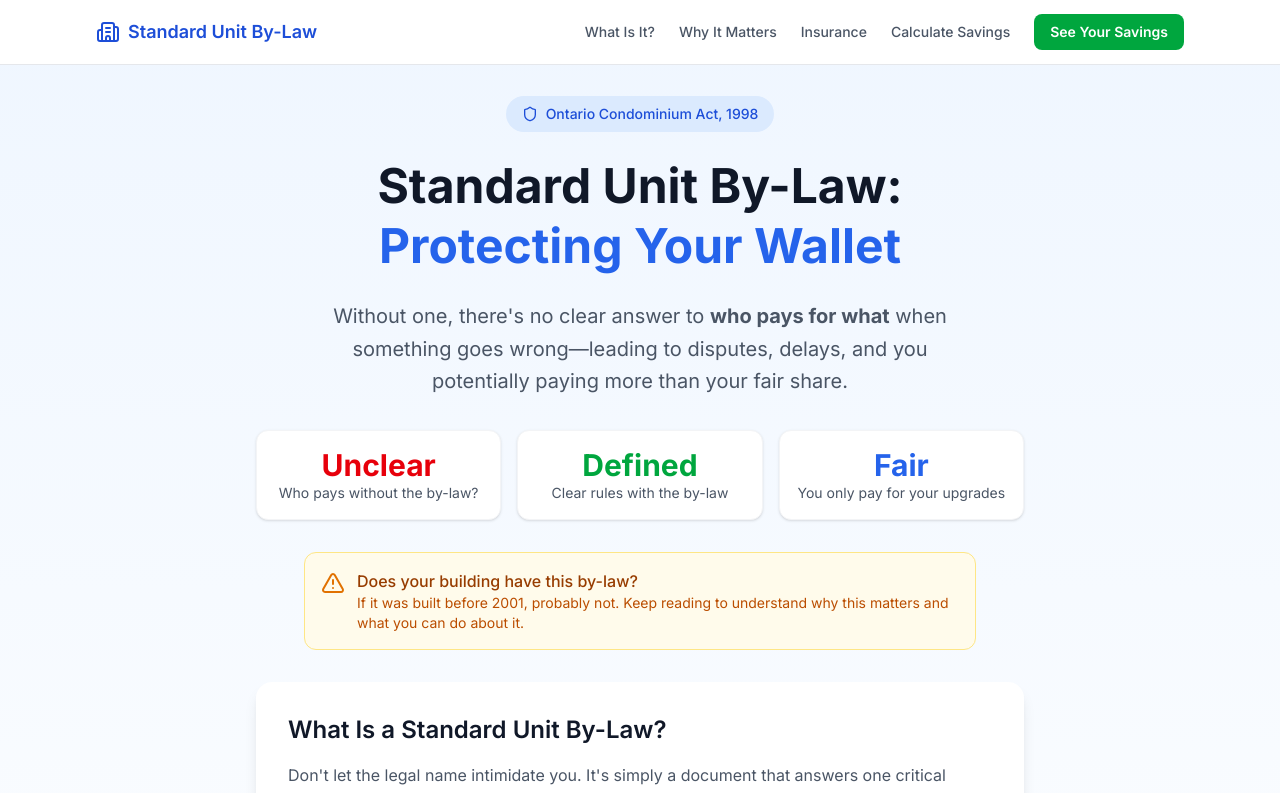
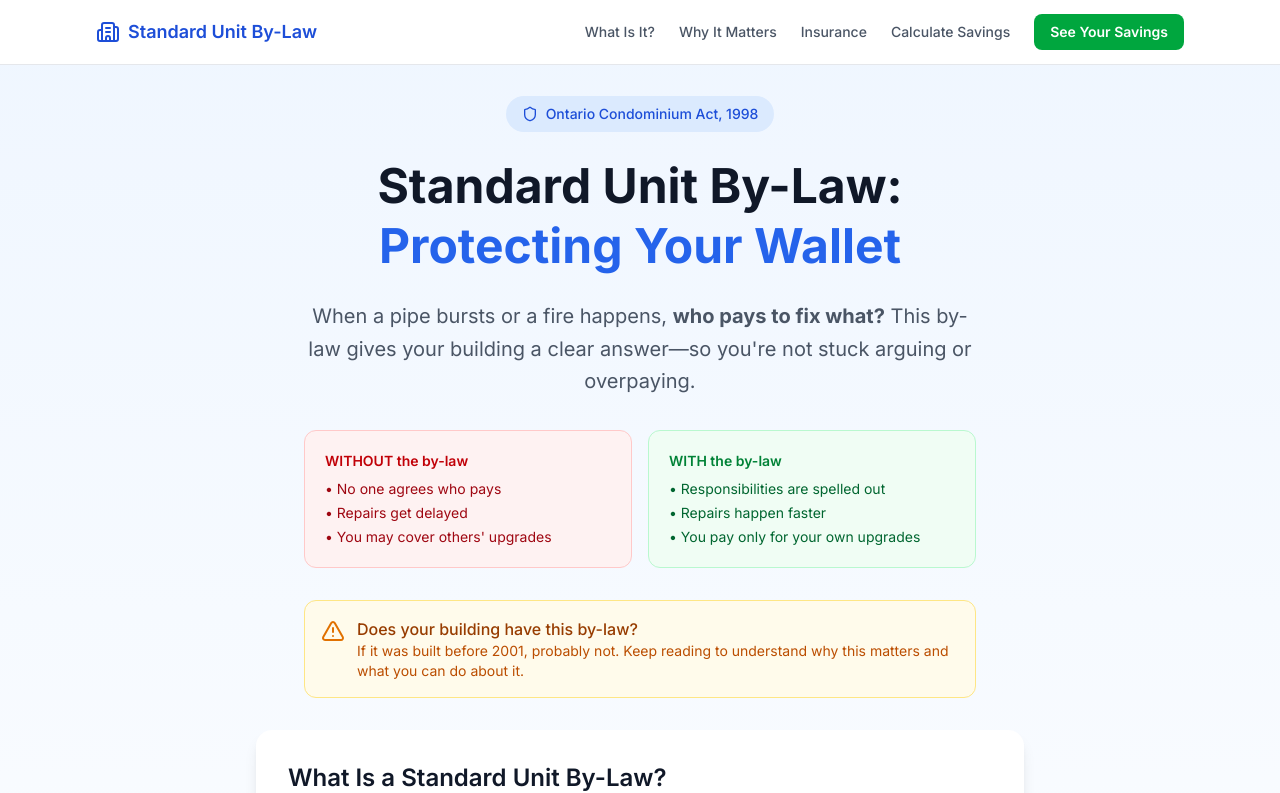
Before and after one commit to Sousaplex/95pa-sublaw, a React (Vite) app: page / in a window 1280 px wide. Shown: the top 793 px of the page. Built offline with nearby package versions, Linux system fonts and the light colour scheme.

Commit message:
Simplify hero with clear before/after comparison

```diff
--- a/src/components/Hero.tsx
+++ b/src/components/Hero.tsx
@@ -15,22 +15,26 @@ export function Hero() {
         </h1>
 
         <p className="text-xl text-gray-600 mb-8 leading-relaxed max-w-2xl mx-auto">
-          Without one, there's no clear answer to <strong>who pays for what</strong> when something goes wrong—leading to disputes, delays, and you potentially paying more than your fair share.
+          When a pipe bursts or a fire happens, <strong>who pays to fix what?</strong> This by-law gives your building a clear answer—so you're not stuck arguing or overpaying.
         </p>
 
-        {/* Quick Impact Numbers */}
-        <div className="grid sm:grid-cols-3 gap-4 mb-8 max-w-3xl mx-auto">
-          <div className="bg-white rounded-xl p-4 shadow-sm border border-gray-100">
-            <p className="text-3xl font-bold text-red-600">Unclear</p>
-            <p className="text-sm text-gray-600">Who pays without the by-law?</p>
+        {/* Before/After Comparison */}
+        <div className="grid sm:grid-cols-2 gap-4 mb-8 max-w-2xl mx-auto">
+          <div className="bg-red-50 rounded-xl p-5 border border-red-200 text-left">
+            <p className="text-sm font-semibold text-red-700 mb-2">WITHOUT the by-law</p>
+            <ul className="text-sm text-red-800 space-y-1">
+              <li>• No one agrees who pays</li>
+              <li>• Repairs get delayed</li>
+              <li>• You may cover others' upgrades</li>
+            </ul>
           </div>
-          <div className="bg-white rounded-xl p-4 shadow-sm border border-gray-100">
-            <p className="text-3xl font-bold text-green-600">Defined</p>
-            <p className="text-sm text-gray-600">Clear rules with the by-law</p>
-          </div>
-          <div className="bg-white rounded-xl p-4 shadow-sm border border-gray-100">
-            <p className="text-3xl font-bold text-primary-600">Fair</p>
-            <p className="text-sm text-gray-600">You only pay for your upgrades</p>
+          <div className="bg-green-50 rounded-xl p-5 border border-green-200 text-left">
+            <p className="text-sm font-semibold text-green-700 mb-2">WITH the by-law</p>
+            <ul className="text-sm text-green-800 space-y-1">
+              <li>• Responsibilities are spelled out</li>
+              <li>• Repairs happen faster</li>
+              <li>• You pay only for your own upgrades</li>
+            </ul>
           </div>
         </div>
 
```
